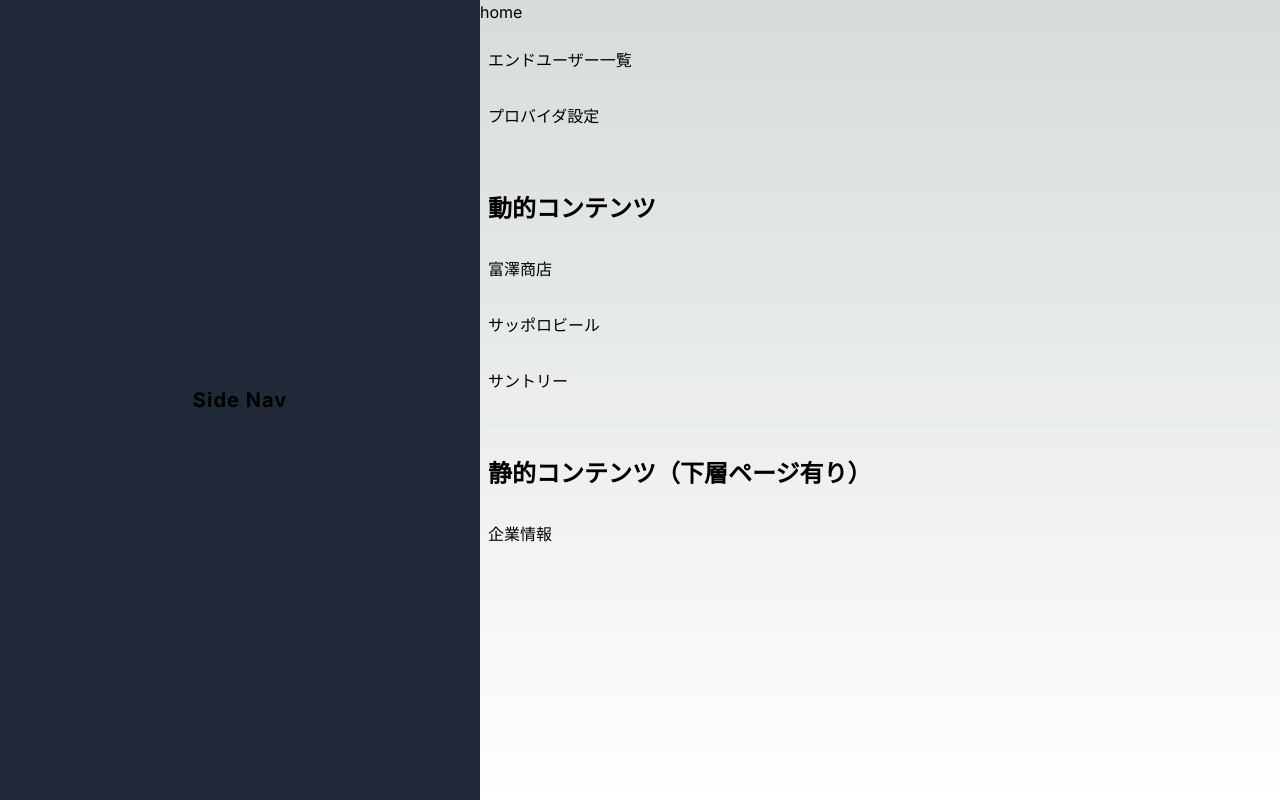
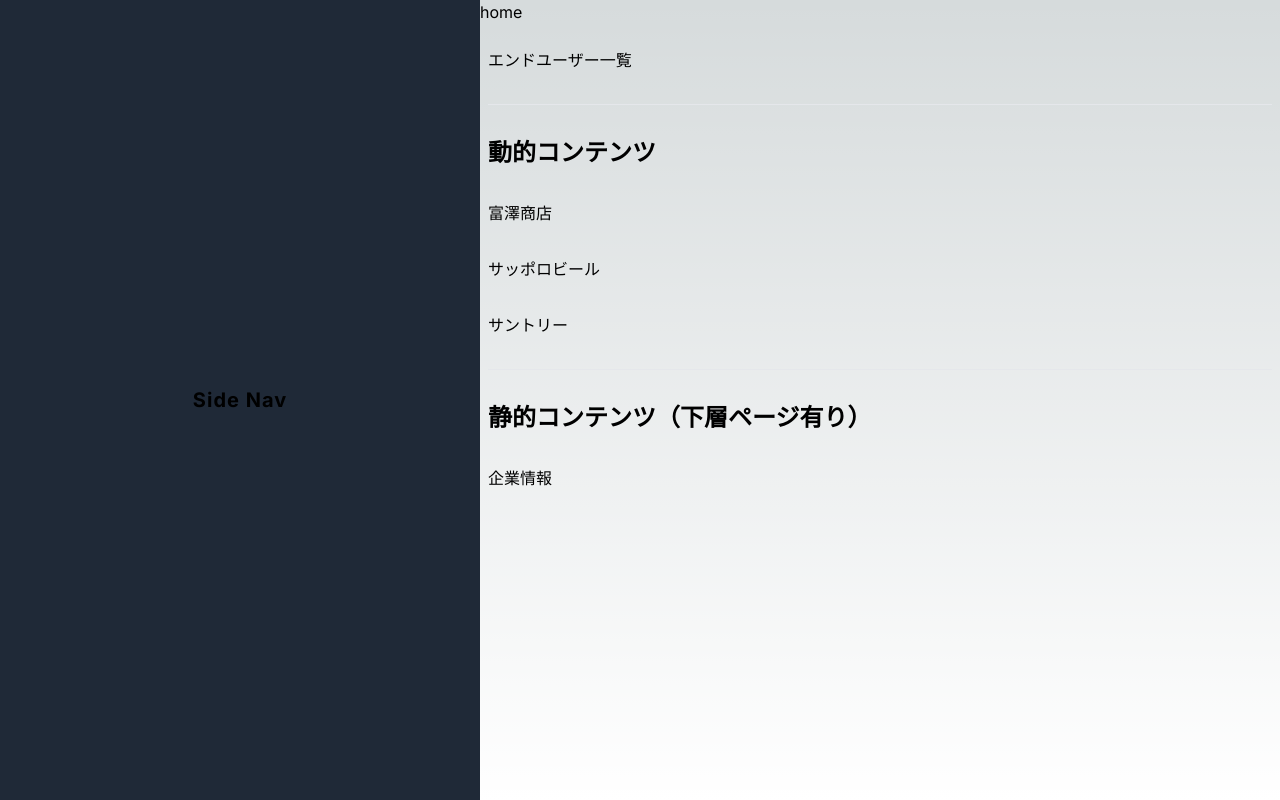
Before and after one commit to masaru-suzuki/automatic-breadcrumbs, a Next.js app: page / in a window 1280 px wide. Built offline with nearby package versions, Linux system fonts and the light colour scheme.

Commit message:
clean: ページ間の動線設置

```diff
--- a/src/app/(spa)/end-users/[userId]/page.tsx
+++ b/src/app/(spa)/end-users/[userId]/page.tsx
@@ -27,6 +27,7 @@ export default function Page({ params }: Params) {
           {userName}のお気に入り店舗
         </Link>
         <Link href="/end-users">ユーザー一覧</Link>
+        <Link href="/">TOP</Link>
         <hr />
         <h2>dynamic route（{userName}のお気に入り店舗）</h2>
         <div className="grid gap-4">
--- a/src/app/(spa)/end-users/page.tsx
+++ b/src/app/(spa)/end-users/page.tsx
@@ -15,6 +15,8 @@ export default function Page() {
       <PageHeader breadcrumbs={breadcrumbs} />
       <div className="p-2 grid gap-8 content-start">
         <div>ユーザー一覧ページコンテンツ</div>
+        <Link href="/">TOP</Link>
+        <hr />
         <div className="grid gap-2">
           {userList.map((user) => {
             const { userId, name } = user;
--- a/src/app/(spa)/page.tsx
+++ b/src/app/(spa)/page.tsx
@@ -9,17 +9,13 @@ export default function Page() {
         <p>
           <Link href="/end-users">エンドユーザー一覧</Link>
         </p>
-
-        <p>
-          <Link href="/providers">プロバイダ設定</Link>
-        </p>
         <hr />
         <h2 className="text-2xl font-bold">動的コンテンツ</h2>
         {companyList.map((company) => {
           const { companyId, label } = company;
           return (
             <div key={companyId}>
-              <Link href={`/${companyId}`}>{label}</Link>
+              <Link href={`/company/${companyId}`}>{label}</Link>
             </div>
           );
         })}
--- a/src/utils/GenerateBreadCrumbs/generateDynamicLabel.ts
+++ b/src/utils/GenerateBreadCrumbs/generateDynamicLabel.ts
@@ -26,8 +26,6 @@ export const generateDynamicLabel = ({
   // paramsのキーに基づいてカスタムラベルを設定
   const customizedParams = { ...params };
 
-  console.log(customizedParams);
-
   if (params.userId) {
     const userName = getUserNameById(params.userId);
     if (userName) {
@@ -42,5 +40,7 @@ export const generateDynamicLabel = ({
     }
   }
 
+  // NOTE: 比較のため、あえて企業に関しては、IDをそのまま表示
+
   return title.replace(/\${(.*?)}/g, (_, key) => customizedParams[key] || '');
 };
```
